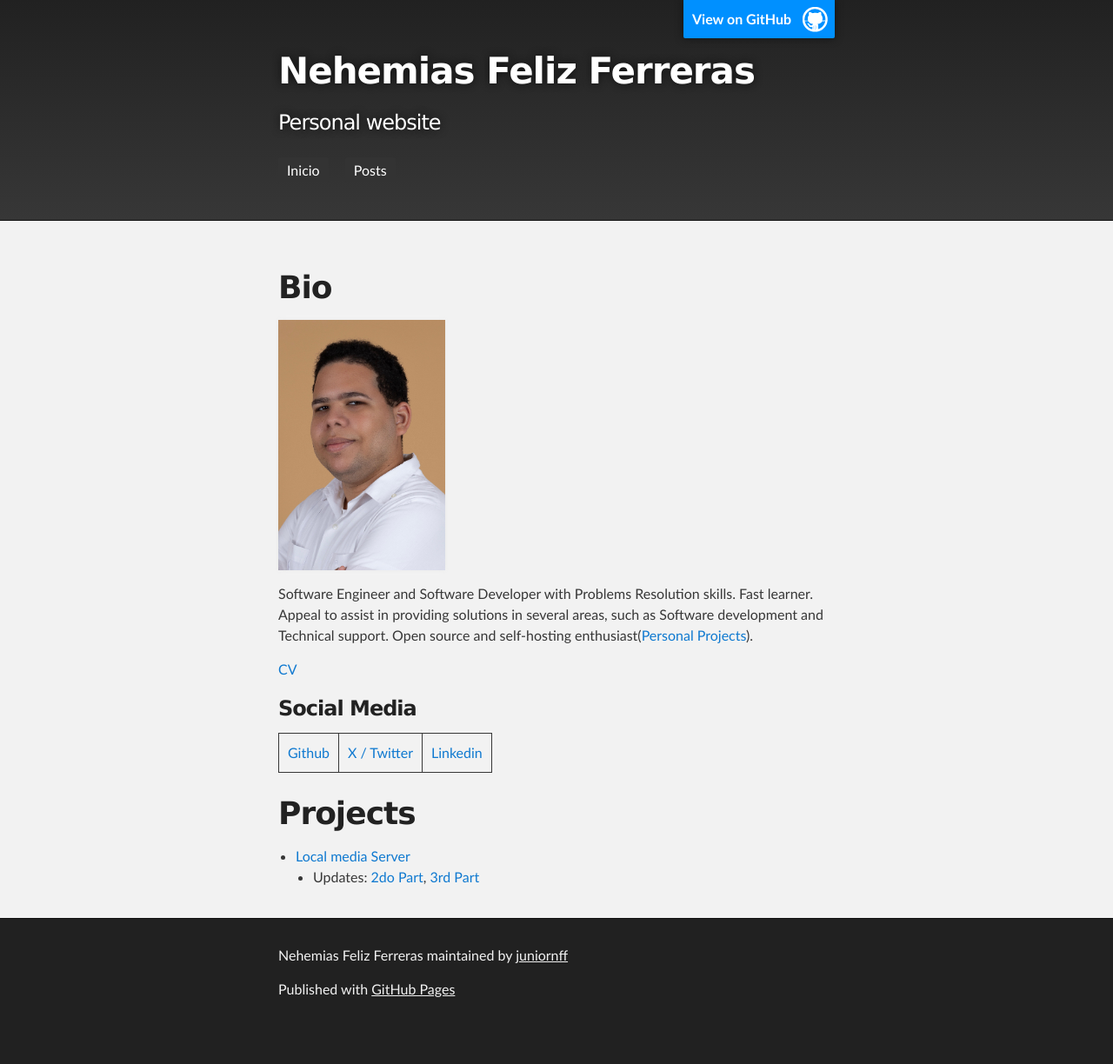
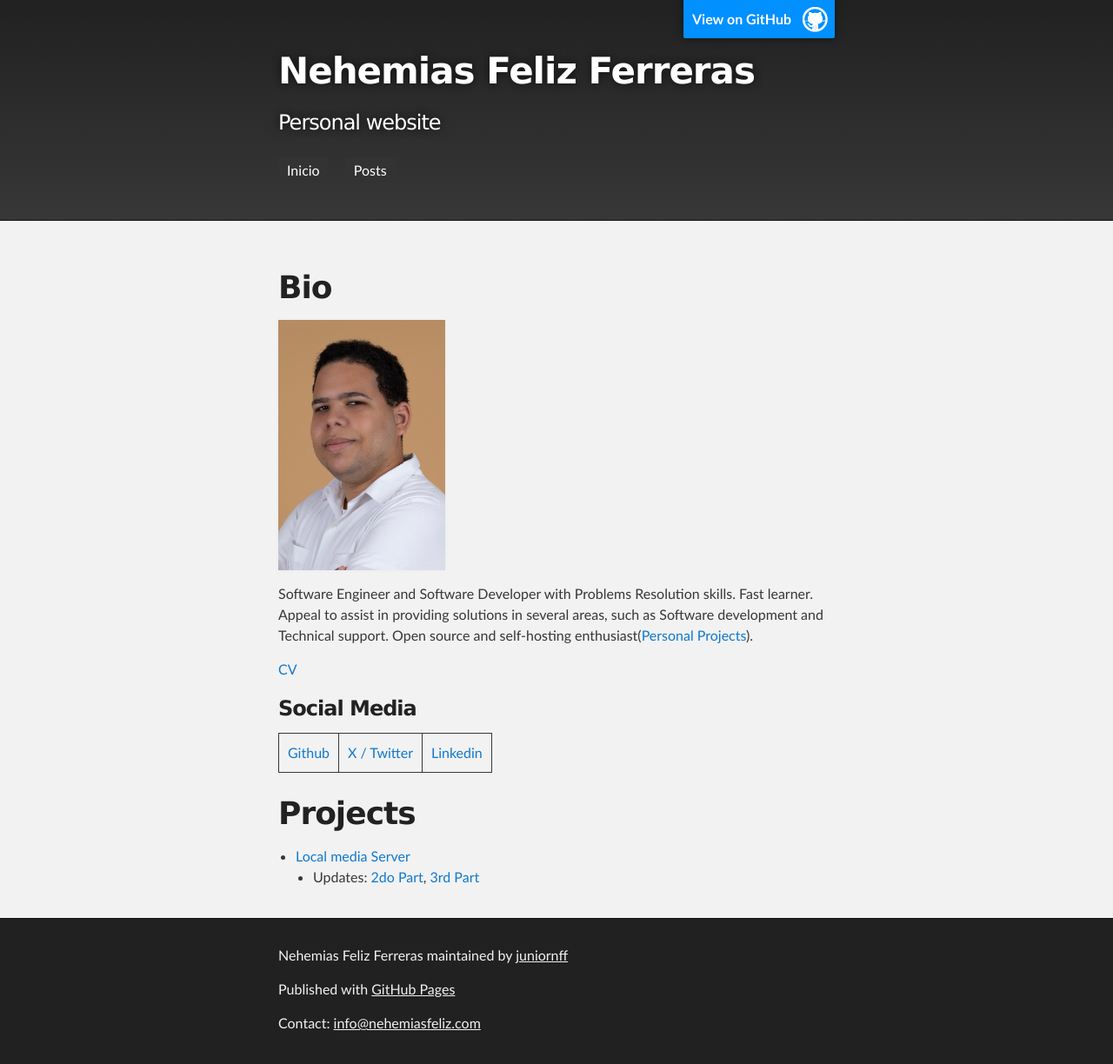
Before and after one commit to juniornff/juniornff.github.io, a Jekyll site: the page built from index.md, in a window 1280 px wide. Shown: the whole page at 87% size. Built offline with Jekyll 4.4.1, drawn with Linux system fonts in a browser that asks for light colours; before the commit the page ends 1185 px from its top, so only the background shows below that.

Commit message:
update to custom email

```diff
--- a/_layouts/default.html
+++ b/_layouts/default.html
@@ -53,6 +53,7 @@
         <p class="copyright">{{ site.title | default: site.github.repository_name }} maintained by <a href="{{ site.github.owner_url }}">{{ site.github.owner_name }}</a></p>
         {% endif %}
         <p>Published with <a href="https://pages.github.com">GitHub Pages</a></p>
+        <p>Contact: <a href="mailto:info@nehemiasfeliz.com">info@nehemiasfeliz.com</a></p>
       </footer>
     </div>
   </body>
--- a/_layouts/post.html
+++ b/_layouts/post.html
@@ -76,6 +76,7 @@
         <p class="copyright">{{ site.title | default: site.github.repository_name }} maintained by <a href="{{ site.github.owner_url }}">{{ site.github.owner_name }}</a></p>
         {% endif %}
         <p>Published with <a href="https://pages.github.com">GitHub Pages</a></p>
+        <p>Contact: <a href="mailto:info@nehemiasfeliz.com">info@nehemiasfeliz.com</a></p>
       </footer>
     </div>
   </body>
```
Also changed, not shown: 2 other files.
